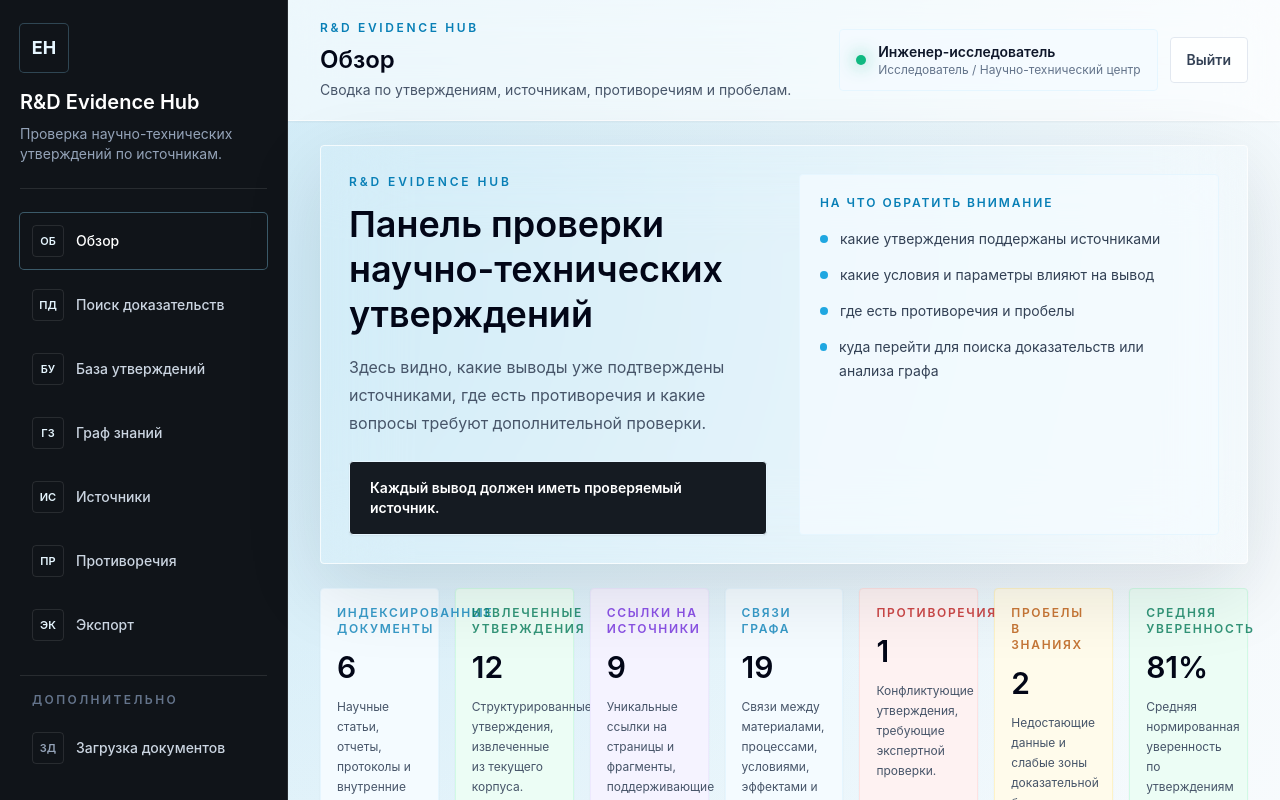
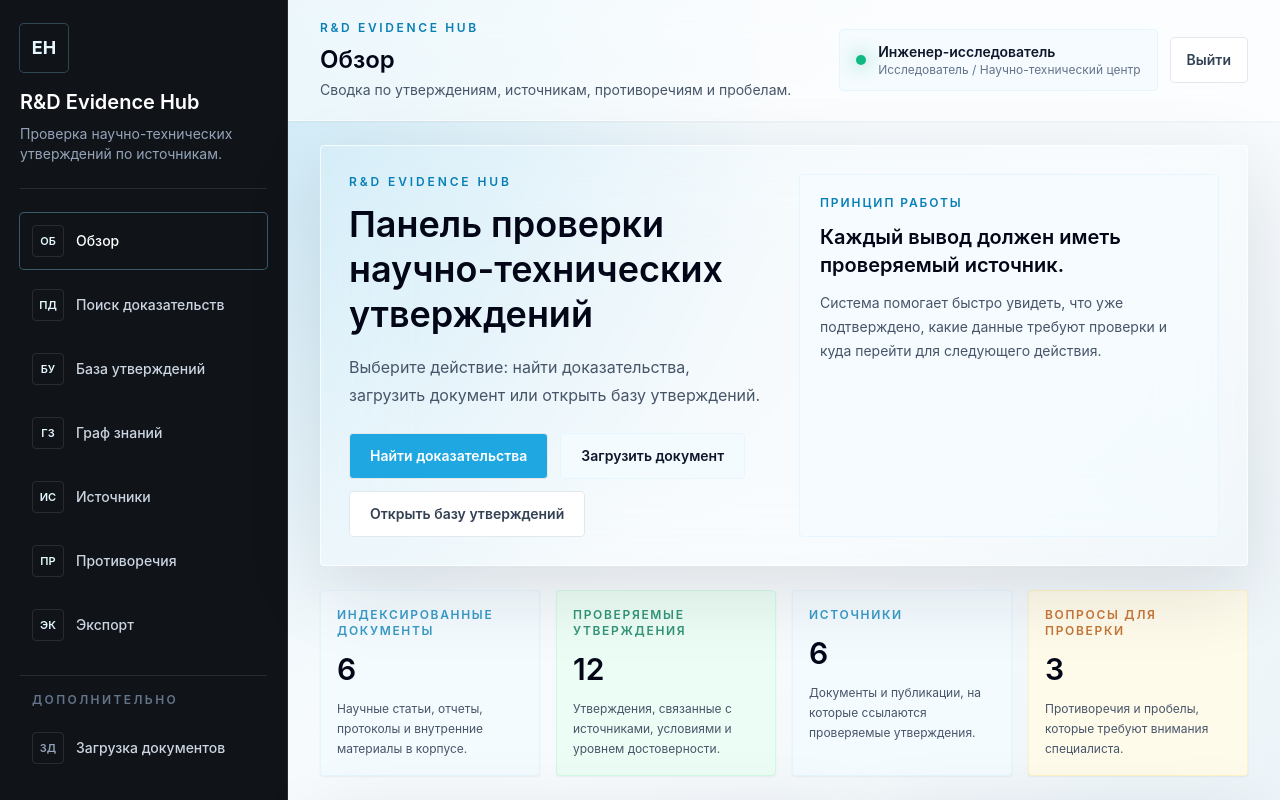
Before and after one commit to theycomeunstuck/hackaton_nornikel2026summer, a React (Vite) app: page /auth in a window 1280 px wide. Both pictures are taken after a click on the button "ВОЙТИ". Shown: the top 800 px of the page. Built offline with nearby package versions, Linux system fonts and the light colour scheme.

Commit message:
Simplify dashboard and search flow

```diff
--- a/src/pages/DashboardPage/DashboardPage.tsx
+++ b/src/pages/DashboardPage/DashboardPage.tsx
@@ -1,10 +1,12 @@
 import { Link } from "react-router-dom";
+import type { ReactNode } from "react";
 import type { EvidenceClaim } from "../../entities/claim/types";
 import type { Contradiction } from "../../entities/contradiction/types";
 import type { KnowledgeGap } from "../../entities/gap/types";
 import type { SourceType } from "../../entities/source/types";
-import { buildDashboardStats, type SourceDistributionItem } from "../../shared/lib/dashboardStats";
+import { buildDashboardStats, type DashboardMetric, type SourceDistributionItem } from "../../shared/lib/dashboardStats";
 import { ConfidenceBadge } from "../../shared/ui/ConfidenceBadge";
+import { DisclosureSection } from "../../shared/ui/DisclosureSection";
 import { MetricCard } from "../../shared/ui/MetricCard";
 import { SectionCard } from "../../shared/ui/SectionCard";
 import { StatusBadge, type StatusTone } from "../../shared/ui/StatusBadge";
@@ -20,7 +22,51 @@ const sourceTypeLabel: Record<SourceType, string> = {
   reference_book: "Справочник",
 };
 
-function formatList(items: string[], limit = 3): string {
+const totalSources = dashboardStats.sourceTypeDistribution.reduce(
+  (sum, item) => sum + item.count,
+  0,
+);
+
+const questionsForReview =
+  dashboardStats.highPriorityGaps.length + dashboardStats.possibleContradictions.length;
+
+const primaryMetrics: DashboardMetric[] = [
+  getMetricByLabel("Индексированные документы"),
+  {
+    ...getMetricByLabel("Извлеченные утверждения"),
+    label: "Проверяемые утверждения",
+    description: "Утверждения, связанные с источниками, условиями и уровнем достоверности.",
+  },
+  {
+    label: "Источники",
+    value: String(totalSources),
+    description: "Документы и публикации, на которые ссылаются проверяемые утверждения.",
+    tone: "cyan",
+  },
+  {
+    label: "Вопросы для проверки",
+    value: String(questionsForReview),
+    description: "Противоречия и пробелы, которые требуют внимания специалиста.",
+    tone: questionsForReview > 0 ? "amber" : "green",
+  },
+];
+
+function getMetricByLabel(label: string): DashboardMetric {
+  const metric = dashboardStats.metrics.find((item) => item.label === label);
+
+  if (!metric) {
+    return {
+      label,
+      value: "0",
+      description: "Нет данных для отображения.",
+      tone: "slate",
+    };
+  }
+
+  return metric;
+}
+
+function formatList(items: string[], limit = 2): string {
   if (items.length === 0) {
     return "не указано";
   }
@@ -84,37 +130,74 @@ function RecentClaimItem({ claim }: { claim: EvidenceClaim }) {
         <p className="text-sm leading-6 text-slate-900">{claim.statement}</p>
         <ConfidenceBadge confidence={claim.confidence} />
       </div>
-      <div className="mt-3 grid grid-cols-[1fr_1fr_180px] gap-3 text-xs text-slate-500">
+      <div className="mt-3 flex flex-wrap items-center gap-x-4 gap-y-2 text-xs text-slate-500">
+        <span>{formatList(claim.materials)}</span>
+        <span>{formatList(claim.processes)}</span>
+        <span>
+          {claim.sourceRef.documentTitle}, стр. {claim.sourceRef.page}
+        </span>
+      </div>
+    </article>
+  );
+}
+
+function AttentionItem({
+  title,
+  description,
+  badge,
+  toneClassName,
+}: {
+  title: string;
+  description: string;
+  badge: ReactNode;
+  toneClassName: string;
+}) {
+  return (
+    <article className={`rounded border p-4 ${toneClassName}`}>
+      <div className="flex items-start justify-between gap-4">
         <div>
-          <span className="font-semibold uppercase tracking-[0.12em] text-slate-400">
-            Материал
-          </span>
-          <p className="mt-1 text-slate-700">{formatList(claim.materials)}</p>
+          <h3 className="text-sm font-semibold text-slate-950">{title}</h3>
+          <p className="mt-2 text-sm leading-6 text-slate-700">{description}</p>
         </div>
-        <div>
-          <span className="font-semibold uppercase tracking-[0.12em] text-slate-400">
-            Процесс
-          </span>
-          <p className="mt-1 text-slate-700">{formatList(claim.processes)}</p>
-        </div>
-        <div>
-          <span className="font-semibold uppercase tracking-[0.12em] text-slate-400">
-            Источник
-          </span>
-          <p className="mt-1 text-slate-700">
-            {claim.sourceRef.year}, стр. {claim.sourceRef.page}
-          </p>
-        </div>
+        {badge}
       </div>
     </article>
   );
 }
 
 export function DashboardPage() {
+  const firstGap = dashboardStats.highPriorityGaps[0];
+  const firstContradiction = dashboardStats.possibleContradictions[0];
+  const attentionItems = [
+    firstGap
+      ? {
+          id: firstGap.id,
+          title: firstGap.title,
+          description: firstGap.description,
+          badge: <StatusBadge label={firstGap.severity} tone={getGapTone(firstGap.severity)} />,
+          toneClassName: "border-amber-200 bg-amber-50/65",
+        }
+      : null,
+    firstContradiction
+      ? {
+          id: firstContradiction.id,
+          title: firstContradiction.title,
+          description: firstContradiction.description,
+          badge: (
+            <StatusBadge
+              label={firstContradiction.severity}
+              tone={getContradictionTone(firstContradiction.severity)}
+            />
+          ),
+          toneClassName: "border-orange-200 bg-orange-50/65",
+        }
+      : null,
+  ].filter((item): item is NonNullable<typeof item> => item !== null);
+
   return (
     <div className="mx-auto max-w-[1680px] space-y-6">
       <section className="overflow-hidden rounded border border-white/75 bg-white/76 shadow-glass backdrop-blur-2xl">
-        <div className="grid grid-cols-[minmax(0,1fr)_420px] gap-8 p-7">
+        <div className="grid grid-cols-[minmax(0,1fr)_minmax(360px,420px)] gap-8 p-7">
           <div>
             <p className="text-xs font-semibold uppercase tracking-[0.24em] text-ice-600">
               R&D Evidence Hub
@@ -122,37 +205,96 @@ export function DashboardPage() {
             <h2 className="mt-3 max-w-4xl text-4xl font-semibold leading-tight text-slate-950">
               Панель проверки научно-технических утверждений
             </h2>
-            <p className="mt-4 max-w-4xl text-base leading-7 text-slate-600">
-              Здесь видно, какие выводы уже подтверждены источниками, где есть
-              противоречия и какие вопросы требуют дополнительной проверки.
+            <p className="mt-4 max-w-3xl text-base leading-7 text-slate-600">
+              Выберите действие: найти доказательства, загрузить документ или открыть базу
+              утверждений.
             </p>
-            <div className="mt-6 inline-flex items-center rounded border border-ice-100 bg-graphite-900 px-5 py-4 text-sm font-semibold text-white shadow-sm">
-              Каждый вывод должен иметь проверяемый источник.
+            <div className="mt-6 flex flex-wrap gap-3">
+              <Link
+                to="/search"
+                className="rounded border border-ice-400 bg-ice-500 px-5 py-3 text-sm font-semibold text-white transition hover:bg-ice-600"
+              >
+                Найти доказательства
+              </Link>
+              <Link
+                to="/upload"
+                className="rounded border border-ice-100 bg-ice-50 px-5 py-3 text-sm font-semibold text-ice-700 transition hover:border-ice-200 hover:bg-white"
+              >
+                Загрузить документ
+              </Link>
+              <Link
+                to="/claims"
+                className="rounded border border-slate-200 bg-white px-5 py-3 text-sm font-semibold text-slate-700 transition hover:border-ice-100 hover:text-ice-700"
+              >
+                Открыть базу утверждений
+              </Link>
             </div>
           </div>
 
           <div className="rounded border border-ice-100 bg-ice-50/75 p-5">
             <p className="text-xs font-semibold uppercase tracking-[0.16em] text-ice-600">
-              На что обратить внимание
+              Принцип работы
             </p>
-            <div className="mt-4 space-y-3">
-              {[
-                "какие утверждения поддержаны источниками",
-                "какие условия и параметры влияют на вывод",
-                "где есть противоречия и пробелы",
-                "куда перейти для поиска доказательств или анализа графа",
-              ].map((item) => (
-                <div key={item} className="flex items-start gap-3 text-sm leading-6 text-slate-700">
-                  <span className="mt-2 h-2 w-2 rounded-full bg-ice-500" />
-                  <span>{item}</span>
-                </div>
-              ))}
-            </div>
+            <p className="mt-3 text-xl font-semibold leading-7 text-slate-950">
+              Каждый вывод должен иметь проверяемый источник.
+            </p>
+            <p className="mt-3 text-sm leading-6 text-slate-600">
+              Система помогает быстро увидеть, что уже подтверждено, какие данные требуют
+              проверки и куда перейти для следующего действия.
+            </p>
           </div>
         </div>
       </section>
 
-      <section className="grid grid-cols-7 gap-4">
+      <section className="grid grid-cols-4 gap-4">
+        {primaryMetrics.map((metric) => (
+          <MetricCard
+            key={metric.label}
+            label={metric.label}
+            value={metric.value}
+            description={metric.description}
+            tone={metric.tone}
+          />
+        ))}
+      </section>
+
+      <div className="grid grid-cols-[minmax(0,1fr)_minmax(360px,0.72fr)] gap-6">
+        <SectionCard title="Последняя активность" eyebrow="Короткий обзор">
+          <div className="space-y-3">
+            {dashboardStats.recentClaims.slice(0, 3).map((claim) => (
+              <RecentClaimItem key={claim.id} claim={claim} />
+            ))}
+          </div>
+        </SectionCard>
+
+        <SectionCard title="Требует внимания" eyebrow="Для экспертной проверки">
+          {attentionItems.length > 0 ? (
+            <div className="space-y-3">
+              {attentionItems.map((item) => (
+                <AttentionItem
+                  key={item.id}
+                  title={item.title}
+                  description={item.description}
+                  badge={item.badge}
+                  toneClassName={item.toneClassName}
+                />
+              ))}
+            </div>
+          ) : (
+            <div className="rounded border border-emerald-200 bg-emerald-50 p-4 text-sm text-emerald-700">
+              Критичных вопросов для проверки сейчас нет.
+            </div>
+          )}
+        </SectionCard>
+      </div>
+
+      <DisclosureSection
+        title="Подробная сводка"
+        eyebrow="Расширенная аналитика"
+        summary="Метрики, покрытие источников и рабочие направления скрыты ниже, чтобы не перегружать первый экран."
+      >
+        <div className="space-y-6">
+          <section className="grid grid-cols-4 gap-4">
             {dashboardStats.metrics.map((metric) => (
               <MetricCard
                 key={metric.label}
@@ -164,15 +306,7 @@ export function DashboardPage() {
             ))}
           </section>
 
-      <div className="grid grid-cols-[minmax(0,1.25fr)_minmax(420px,0.75fr)] gap-6">
-        <SectionCard title="Последние утверждения" eyebrow="Поток доказательств">
-          <div className="space-y-3">
-            {dashboardStats.recentClaims.map((claim) => (
-              <RecentClaimItem key={claim.id} claim={claim} />
-            ))}
-          </div>
-        </SectionCard>
-
+          <div className="grid grid-cols-[minmax(0,1fr)_minmax(380px,0.85fr)] gap-6">
             <SectionCard title="Покрытие источников" eyebrow="Корпус документов">
               <div className="grid grid-cols-2 gap-5">
                 <div>
@@ -210,78 +344,13 @@ export function DashboardPage() {
                 </div>
               </div>
             </SectionCard>
-      </div>
 
-      <div className="grid grid-cols-2 gap-6">
-        <SectionCard title="Приоритетные пробелы" eyebrow="Вопросы для экспертной проверки">
+            <SectionCard title="Остальные последние утверждения" eyebrow="Расширенный список">
               <div className="space-y-3">
-            {dashboardStats.highPriorityGaps.map((gap) => (
-              <article key={gap.id} className="rounded border border-amber-200 bg-amber-50/65 p-4">
-                <div className="flex items-start justify-between gap-4">
-                  <div>
-                    <h3 className="text-sm font-semibold text-slate-950">{gap.title}</h3>
-                    <p className="mt-2 text-sm leading-6 text-slate-700">{gap.description}</p>
-                  </div>
-                  <StatusBadge label={gap.severity} tone={getGapTone(gap.severity)} />
-                </div>
-                <p className="mt-3 text-sm leading-6 text-slate-700">
-                  <span className="font-semibold">Рекомендация: </span>
-                  {gap.recommendedAction}
-                </p>
-              </article>
+                {dashboardStats.recentClaims.slice(3).map((claim) => (
+                  <RecentClaimItem key={claim.id} claim={claim} />
                 ))}
               </div>
-        </SectionCard>
-
-        <SectionCard title="Возможные противоречия" eyebrow="Конфликты доказательств">
-          {dashboardStats.possibleContradictions.length > 0 ? (
-            <div className="space-y-3">
-              {dashboardStats.possibleContradictions.map((contradiction) => (
-                <article
-                  key={contradiction.id}
-                  className="rounded border border-orange-200 bg-orange-50/65 p-4"
-                >
-                  <div className="flex items-start justify-between gap-4">
-                    <div>
-                      <h3 className="text-sm font-semibold text-slate-950">
-                        {contradiction.title}
-                      </h3>
-                      <p className="mt-2 text-sm leading-6 text-slate-700">
-                        {contradiction.description}
-                      </p>
-                    </div>
-                    <StatusBadge
-                      label={contradiction.severity}
-                      tone={getContradictionTone(contradiction.severity)}
-                    />
-                  </div>
-                  <div className="mt-3 grid grid-cols-2 gap-3">
-                    {contradiction.sourceRefs.slice(0, 2).map((sourceRef, index) => (
-                      <div key={sourceRef.chunkId} className="rounded border border-white/80 bg-white/80 p-3">
-                        <p className="text-xs font-semibold uppercase tracking-[0.14em] text-slate-500">
-                          Источник {index === 0 ? "A" : "B"}
-                        </p>
-                        <p className="mt-1 text-sm font-medium leading-5 text-slate-800">
-                          {sourceRef.documentTitle}
-                        </p>
-                        <p className="mt-1 text-xs text-slate-500">
-                          стр. {sourceRef.page} / {sourceRef.year}
-                        </p>
-                      </div>
-                    ))}
-                  </div>
-                  <p className="mt-3 text-sm leading-6 text-slate-700">
-                    <span className="font-semibold">Возможная причина: </span>
-                    {contradiction.resolutionHint}
-                  </p>
-                </article>
-              ))}
-            </div>
-          ) : (
-            <div className="rounded border border-emerald-200 bg-emerald-50 p-4 text-sm text-emerald-700">
-              В текущем корпусе явных противоречий нет.
-            </div>
-          )}
             </SectionCard>
           </div>
 
@@ -328,31 +397,8 @@ export function DashboardPage() {
               ))}
             </div>
           </SectionCard>
-
-      <section className="grid grid-cols-[minmax(0,1fr)_auto_auto] items-center gap-4 rounded border border-graphite-800 bg-graphite-900 p-5 text-white shadow-glass">
-        <div>
-          <p className="text-xs font-semibold uppercase tracking-[0.2em] text-ice-300">
-            Рекомендуемое действие
-          </p>
-          <h2 className="mt-2 text-xl font-semibold">Перейти от обзора к проверке доказательств</h2>
-          <p className="mt-2 text-sm leading-6 text-slate-300">
-            Откройте рабочую область поиска для утверждений и источников или граф знаний
-            для разбора зависимостей.
-          </p>
         </div>
-        <Link
-          to="/search"
-          className="rounded border border-ice-300/30 bg-ice-500 px-5 py-3 text-sm font-semibold text-white transition hover:bg-ice-600"
-        >
-          Перейти к поиску доказательств
-        </Link>
-        <Link
-          to="/graph"
-          className="rounded border border-white/15 bg-white/8 px-5 py-3 text-sm font-semibold text-white transition hover:bg-white/14"
-        >
-          Открыть граф знаний
-        </Link>
-      </section>
+      </DisclosureSection>
     </div>
   );
 }
--- a/src/pages/SearchPage/SearchPage.tsx
+++ b/src/pages/SearchPage/SearchPage.tsx
@@ -4,6 +4,7 @@ import type { SourceType } from "../../entities/source/types";
 import { demoScenarios } from "../../shared/mock/demoScenarios.mock";
 import { mockSearchResults } from "../../shared/mock/searchResults.mock";
 import type { DemoScenario, SearchResult } from "../../shared/types/search";
+import { DisclosureSection } from "../../shared/ui/DisclosureSection";
 import { KnowledgeGraph } from "../../widgets/graph/KnowledgeGraph";
 import { AnswerSummaryCard } from "../../widgets/result/AnswerSummaryCard";
 import { ContradictionsPanel } from "../../widgets/result/ContradictionsPanel";
@@ -102,34 +103,91 @@ export function SearchPage() {
         onSelect={handleScenarioSelect}
       />
 
-      <FiltersPanel filters={filters} sourceTypes={sourceTypes} onChange={setFilters} />
+      <DisclosureSection
+        title="Фильтры"
+        eyebrow="Уточнение выдачи"
+        summary="Можно ограничить доказательства по типу источника, уровню достоверности и году публикации."
+      >
+        <FiltersPanel filters={filters} sourceTypes={sourceTypes} onChange={setFilters} />
+      </DisclosureSection>
 
-      <div className="grid grid-cols-[minmax(0,1.1fr)_minmax(420px,0.9fr)] gap-6">
-        <ParsedQueryCard parsedQuery={selectedResult.parsedQuery} />
+      <section className="grid grid-cols-[minmax(0,1fr)_minmax(360px,0.36fr)] gap-6">
         <AnswerSummaryCard answer={selectedResult.answer} />
-      </div>
+        <div className="rounded border border-ice-100 bg-ice-50/80 p-5 shadow-sm">
+          <p className="text-xs font-semibold uppercase tracking-[0.16em] text-ice-600">
+            Последовательность проверки
+          </p>
+          <ol className="mt-4 space-y-3 text-sm leading-6 text-slate-700">
+            <li className="flex gap-3">
+              <span className="font-semibold text-ice-600">1</span>
+              <span>Сначала читается краткий вывод и уровень достоверности.</span>
+            </li>
+            <li className="flex gap-3">
+              <span className="font-semibold text-ice-600">2</span>
+              <span>Затем проверяются утверждения в таблице доказательств.</span>
+            </li>
+            <li className="flex gap-3">
+              <span className="font-semibold text-ice-600">3</span>
+              <span>Граф, источники, противоречия и экспорт открываются ниже по необходимости.</span>
+            </li>
+          </ol>
+        </div>
+      </section>
 
       <EvidenceTable claims={filteredClaims} />
 
-      <div className="grid grid-cols-[minmax(0,1fr)_460px] gap-6">
-        <div className="space-y-6">
+      <div className="space-y-4">
+        <DisclosureSection
+          title="Как разобран запрос"
+          eyebrow="Структура запроса"
+          summary="Интент, материалы, процессы, технологии, условия и временной диапазон."
+        >
+          <ParsedQueryCard parsedQuery={selectedResult.parsedQuery} />
+        </DisclosureSection>
+
+        <DisclosureSection
+          title="Граф связей"
+          eyebrow="Визуальная проверка"
+          summary="Связи между утверждениями, материалами, условиями, эффектами и источниками."
+        >
           <KnowledgeGraph
             graph={selectedResult.graph}
             contradictions={selectedResult.contradictions}
             gaps={selectedResult.gaps}
             mode="compact"
           />
+        </DisclosureSection>
+
+        <DisclosureSection
+          title="Источники"
+          eyebrow="Доказательная база"
+          summary="Список источников, которые поддерживают видимые утверждения."
+        >
           <SourcesPanel sources={filteredSources} claims={filteredClaims} />
-        </div>
-        <div className="space-y-6">
-          <ContradictionsPanel contradictions={selectedResult.contradictions} />
-          <GapsPanel gaps={selectedResult.gaps} />
+        </DisclosureSection>
+
+        <DisclosureSection
+          title="Противоречия и пробелы"
+          eyebrow="Что требует проверки"
+          summary="Конфликтующие выводы и недостающие данные для экспертной проверки."
+        >
+          <div className="grid grid-cols-2 gap-6">
+            <ContradictionsPanel contradictions={selectedResult.contradictions} />
+            <GapsPanel gaps={selectedResult.gaps} />
+          </div>
+        </DisclosureSection>
+
+        <DisclosureSection
+          title="Экспорт отчета"
+          eyebrow="Сохранение результата"
+          summary="Скачивание текущего результата в Markdown или JSON."
+        >
           <ExportPanel
             query={query}
             result={selectedResult}
             scenarioTitle={selectedScenario?.title}
           />
-        </div>
+        </DisclosureSection>
       </div>
     </div>
   );
--- /dev/null
+++ b/src/shared/ui/DisclosureSection.tsx
@@ -0,0 +1,45 @@
+import type { ReactNode } from "react";
+
+type DisclosureSectionProps = {
+  title: string;
+  eyebrow?: string;
+  summary?: string;
+  children: ReactNode;
+  defaultOpen?: boolean;
+  className?: string;
+};
+
+export function DisclosureSection({
+  title,
+  eyebrow,
+  summary,
+  children,
+  defaultOpen = false,
+  className = "",
+}: DisclosureSectionProps) {
+  return (
+    <details
+      open={defaultOpen}
+      className={`group rounded border border-white/75 bg-white/72 shadow-glass backdrop-blur-2xl ${className}`}
+    >
+      <summary className="flex cursor-pointer list-none items-center justify-between gap-5 p-5 marker:hidden">
+        <div>
+          {eyebrow ? (
+            <p className="text-xs font-semibold uppercase tracking-[0.18em] text-ice-600">
+              {eyebrow}
+            </p>
+          ) : null}
+          <h2 className={eyebrow ? "mt-2 text-lg font-semibold text-slate-950" : "text-lg font-semibold text-slate-950"}>
+            {title}
+          </h2>
+          {summary ? <p className="mt-2 text-sm leading-6 text-slate-600">{summary}</p> : null}
+        </div>
+        <span className="shrink-0 rounded border border-ice-100 bg-ice-50 px-3 py-1.5 text-xs font-semibold uppercase tracking-[0.12em] text-ice-600 transition group-open:bg-ice-500 group-open:text-white">
+          <span className="group-open:hidden">Открыть</span>
+          <span className="hidden group-open:inline">Свернуть</span>
+        </span>
+      </summary>
+      <div className="border-t border-slate-200/80 p-5 pt-4">{children}</div>
+    </details>
+  );
+}
```
Lines whose indentation alone changed are shown as unchanged.
